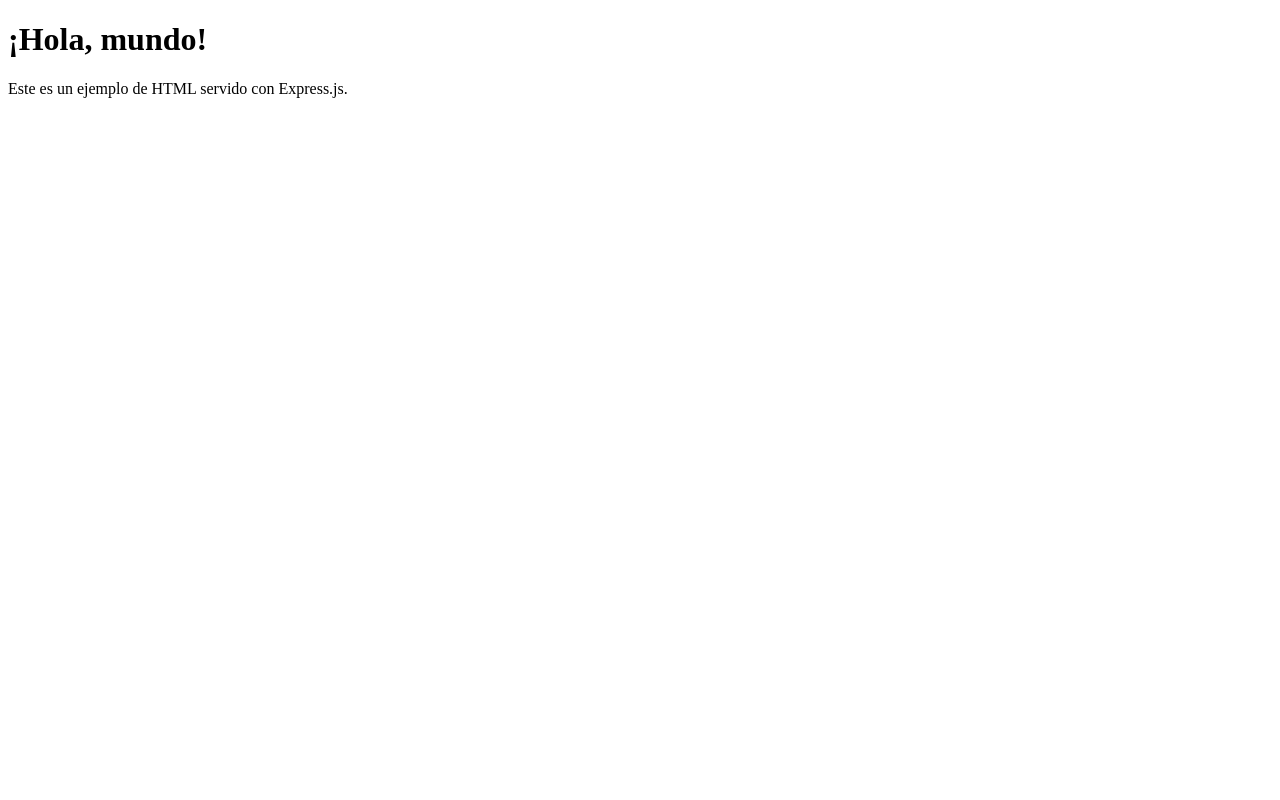
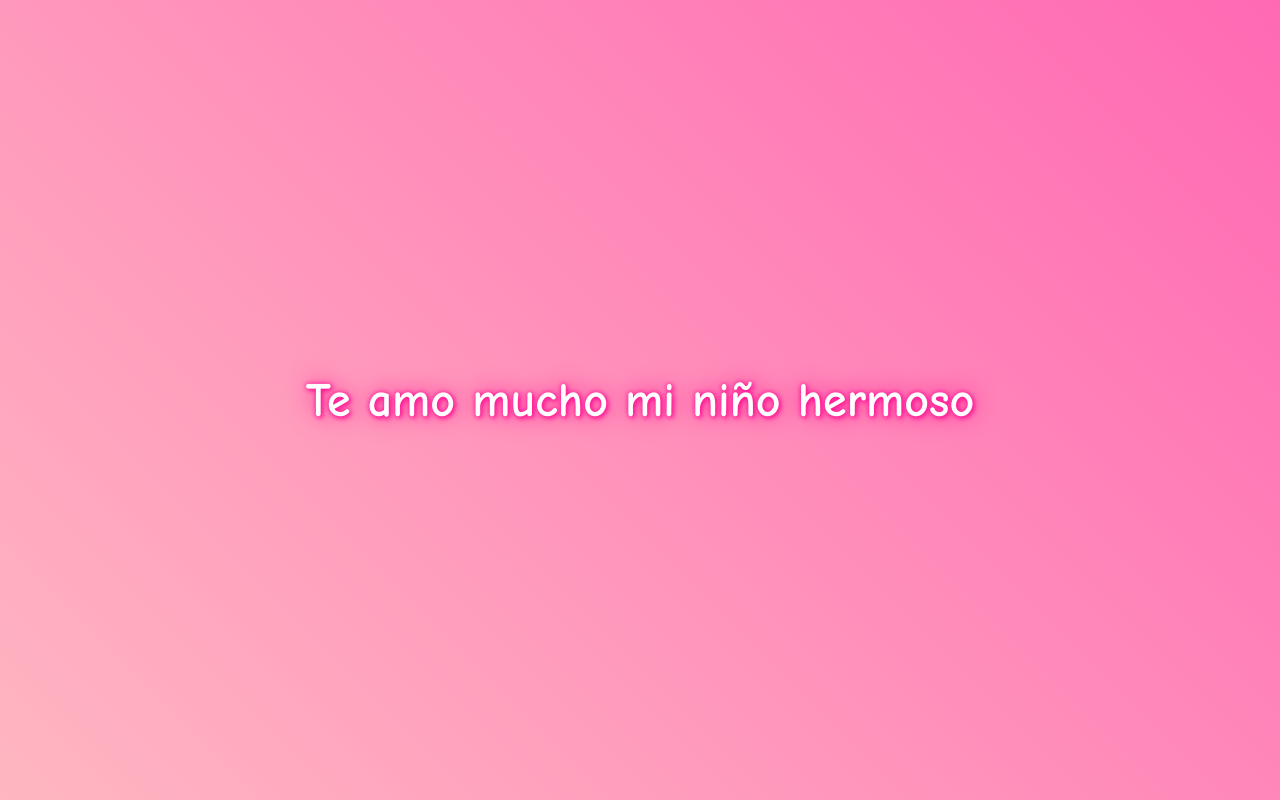
Before and after one commit to ceci090/ExpressProyec, a website: page index.html in a window 1280 px wide. Drawn offline with Linux system fonts and the light colour scheme.

```diff
--- a/index.html
+++ b/index.html
@@ -3,10 +3,38 @@
 <head>
     <meta charset="UTF-8">
     <meta name="viewport" content="width=device-width, initial-scale=1.0">
-    <title>Hola Mundo</title>
+    <title>Te Amo</title>
+    <style>
+        body {
+            background: linear-gradient(45deg, #ffb6c1, #ff69b4);
+            font-family: 'Comic Sans MS', cursive, sans-serif;
+            display: flex;
+            justify-content: center;
+            align-items: center;
+            height: 100vh;
+            margin: 0;
+            text-align: center;
+        }
+        h1 {
+            color: white;
+            font-size: 3em;
+            text-shadow: 2px 2px 5px #ff1493, 0 0 25px #ff1493, 0 0 5px #ff1493;
+            animation: bounce 2s infinite;
+        }
+        @keyframes bounce {
+            0%, 20%, 50%, 80%, 100% {
+                transform: translateY(0);
+            }
+            40% {
+                transform: translateY(-10px);
+            }
+            60% {
+                transform: translateY(-5px);
+            }
+        }
+    </style>
 </head>
 <body>
-    <h1>¡Hola, mundo!</h1>
-    <p>Este es un ejemplo de HTML servido con Express.js.</p>
+    <h1>Te amo mucho mi niño hermoso</h1>
 </body>
 </html>
```
